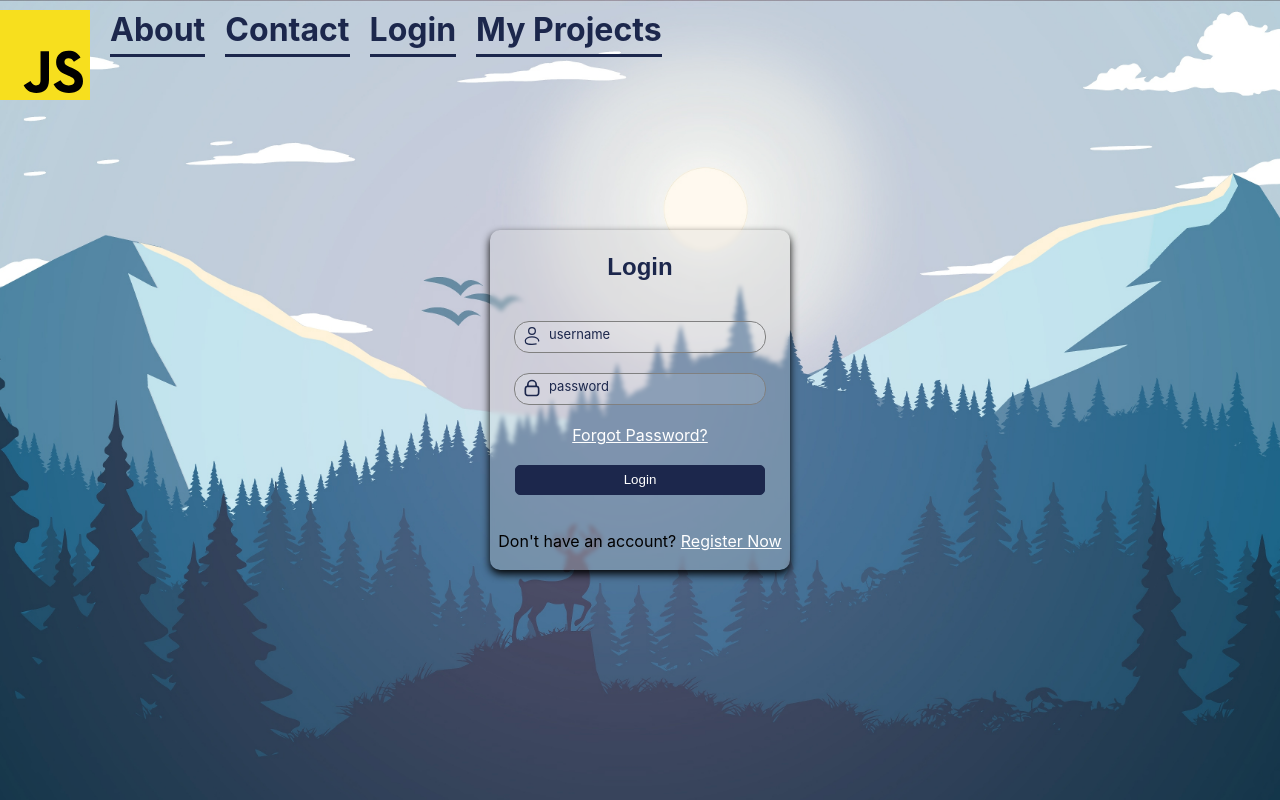
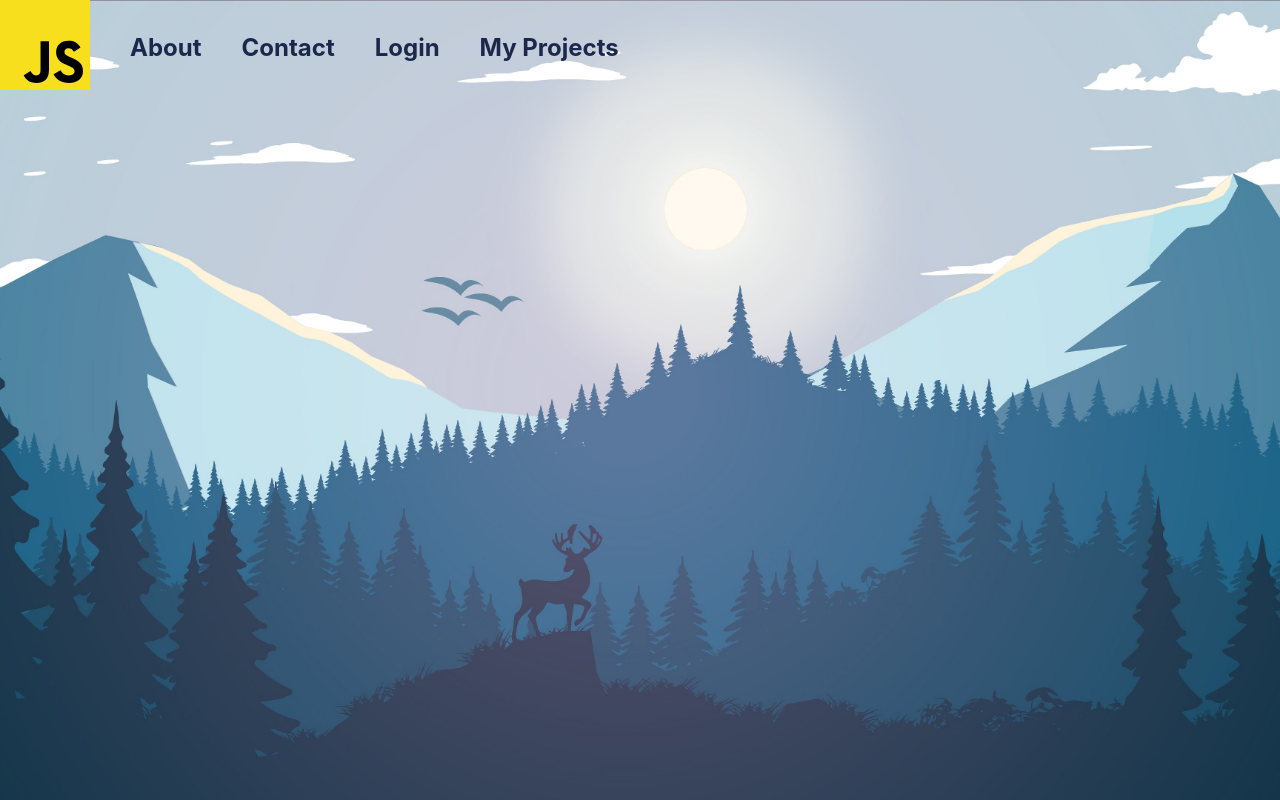
Before and after one commit to JeremyGroce/925, a React (Create React App) app: page / in a window 1280 px wide. Built offline with nearby package versions, Linux system fonts and the light colour scheme.

Commit message:
handling login stuff

```diff
--- a/package.json
+++ b/package.json
@@ -6,6 +6,7 @@
     "@testing-library/jest-dom": "^5.17.0",
     "@testing-library/react": "^13.4.0",
     "@testing-library/user-event": "^13.5.0",
+    "bcrypt": "^5.1.1",
     "body-parser": "^1.20.3",
     "express": "^4.21.0",
     "mongoose": "^8.6.3",
--- a/src/App.js
+++ b/src/App.js
@@ -1,6 +1,12 @@
 import {React, useEffect, useState} from 'react';
 import { BrowserRouter as Router, Routes, Route} from 'react-router-dom';
 import Landing from './pages/landing.js';
+import Login from './components/landing/login.js';
+import About from './components/landing/About.js';
+import Dashboard from './pages/dashboard.js';
+import NavBar from './components/landing/landingNav.js'
+import Contact from './components/landing/contact.js';
+import Register from './components/landing/register.js';
 
 // import './styling/app.css';
 
@@ -11,14 +17,26 @@ function App() {
   //   setToggleMenu(!toggleMenu);
   // }
   return (
-      <Landing/>
-    // <div className='dashboard'>
-    //   <div className='top'>
-    //     <StopWatch toggle_addbtn = {handle_menuToggle}/>
-    //     {toggleMenu && <Add_Menu/>}
-    //   </div>
+    <Router>
+      <Routes>
+        {/* Landing Page */}
+        <Route path='/' element={<Landing/>}>
+          <Route path='/about' element={<About/>} />
+          <Route path='/contact' element={<Contact/>} />
+          <Route path='/login' element={<Login/>} />
+          <Route path='/projects' element={<Login/>}/>
+          <Route path='/register' element={<Register/>}/>
+        </Route>
 
-    // </div>
+        {/* Dashboard Page */}
+        <Route path='/dashboard' element={<Dashboard/>}>
+
+        </Route>
+
+
+
+      </Routes>
+    </Router>
   );
 }
 
--- a/src/components/landing/landingNav.js
+++ b/src/components/landing/landingNav.js
@@ -13,13 +13,12 @@ function LandingNav()
                         height = '90px'
                         width  = '90px'
                     />
+                </div>
 
-                </div>
                 <div><Link className="landingNav-link" to="/about">About</Link></div>
                 <div><Link className="landingNav-link" to="/contact">Contact</Link></div>
-                <div><Link className="landingNav-link" to="/">Login</Link></div>
+                <div><Link className="landingNav-link" to="/login">Login</Link></div>
                 <div><Link className="landingNav-link" to="/">My Projects</Link></div>
-                <div></div>
         </div>
 
     );
--- a/src/components/landing/logIn.js
+++ b/src/components/landing/logIn.js
@@ -12,8 +12,14 @@ function Login()
     const [password, setPassword] = useState('');
 
 
-    const handleLogin = (e) => {
-        console.log("Logging in");
+    const handleLogin = async() =>
+    {
+        // e.preventDefault();
+
+        console.log(username);
+        console.log(password);
+        // change .css elements to respond
+        // dsjiofjdsfijsfsiojd
     }
 
     return(
@@ -65,6 +71,7 @@ function Login()
                 <div>
                     <button
                     className="login-submit-btn"
+                    onClick={handleLogin}
                     >
                         Login
                     </button>
--- a/src/components/landing/register.js
+++ b/src/components/landing/register.js
@@ -169,7 +169,7 @@ function Register() {
                 </div>
             </form>
 
-            <p>Already have an account? <Link to="/">Login</Link></p>
+            <p>Already have an account? <Link to="/login">Login</Link></p>
 
         </div>
     );
--- /dev/null
+++ b/src/pages/dashboard.js
@@ -0,0 +1,8 @@
+import React from "react";
+
+function Dashboard()
+{
+
+}
+
+export default Dashboard;
--- a/src/pages/landing.js
+++ b/src/pages/landing.js
@@ -1,28 +1,20 @@
 import React from 'react';
-import Login from '../components/landing/logIn';
+import Login from '../components/landing/login';
 import Register from '../components/landing/register';
 import Nav from '../components/landing/landingNav';
 import About from '../components/landing/About';
 import Contact from '../components/landing/contact';
-import { BrowserRouter as Router, Routes, Route} from 'react-router-dom';
+import { BrowserRouter as Router, Routes, Route, Outlet} from 'react-router-dom';
 
 import '../styling/landing.css';
 
 function Landing() {
     return(
-        <Router>
-
         <div className='landing-page'>
             <Nav/>
 
-                <Routes>
-                    <Route path='/' element={<Login/>}/>
-                    <Route path='/register' element={<Register/>}/>
-                    <Route path='/contact' element={<Contact/>}/>
-                    <Route path='/about' element={<About/>}/>
-                </Routes>
+            <Outlet/>
         </div>
-        </Router>
 
     );
 
--- a/src/styling/LandingNav.css
+++ b/src/styling/LandingNav.css
@@ -1,16 +1,17 @@
 .landingNav-component
 {
     position: absolute;
-    height: 50px;
+    height: 35px;
     width: 100vw;
-    top: 10px;
+    top: 30px;
 
     display: flex;
     flex-direction: row;
     justify-content: left;
-    gap: 20px;
-    font-size: 2em;
-    font-weight: bolder;
+    align-items: center;
+    gap: 40px;
+    font-size: 1.5em;
+    font-weight: bold;
 
 }
 
@@ -19,12 +20,10 @@
     color: #1C274C;
     text-decoration: none;
     transition: color .2s;
-    border-bottom: 3px solid #1C274C;
     padding-bottom: 5px;
 }
 
 .landingNav-link:hover
 {
     color: white;
-    border-bottom: 4px solid white;
 }
```
Also changed, not shown: src/styling/app.css (deleted, +0 -20 lines), 2 other files (tests, documents, lock files or other folders).
